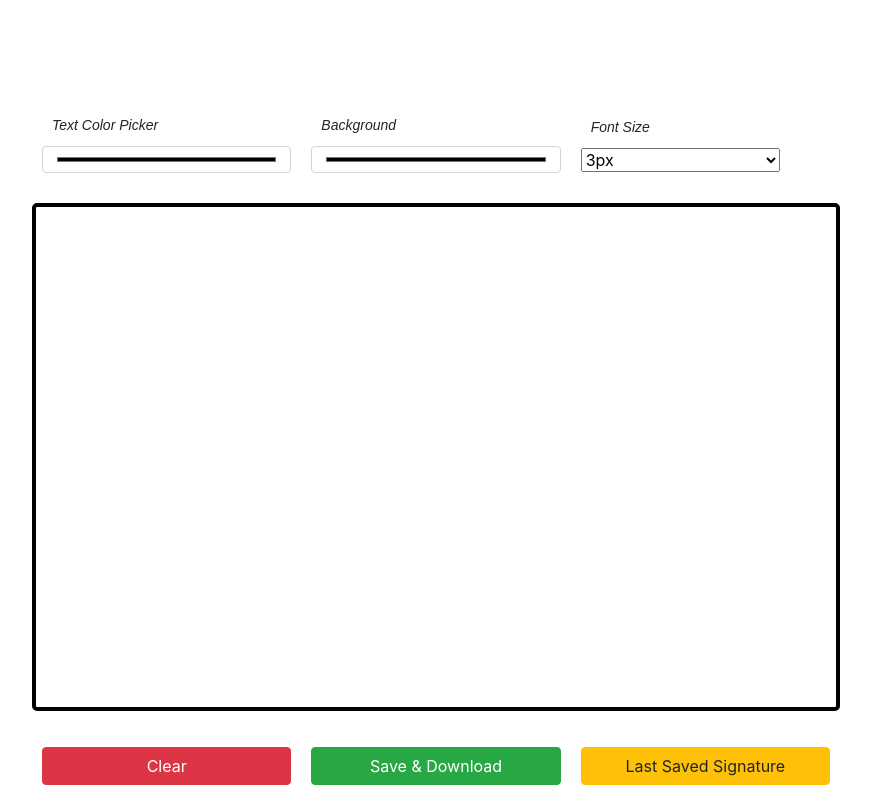
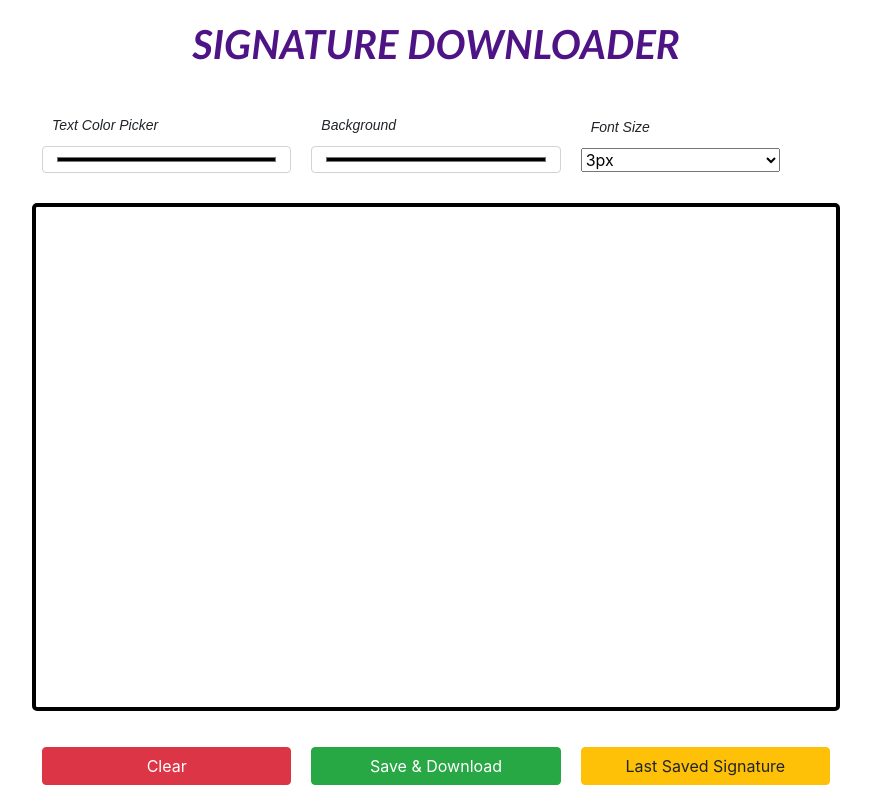
Before and after one commit to ch-ankit679/signature_app, a plain HTML site: page index.html in a window 1280 px wide. Shown: the whole page, without its empty margins (204-1075 px from the left). Drawn offline with nearby package versions, Linux system fonts and the light colour scheme.

Commit message:
Update index.html

```diff
--- a/index.html
+++ b/index.html
@@ -3,11 +3,16 @@
 <head>
   <meta charset="UTF-8">
   <meta name="viewport" content="width=device-width, initial-scale=1.0">
-  <title>Signature-App</title>
+  <title>Signature Downloader</title>
   <link href="style.css" rel="stylesheet">
   <link rel="stylesheet" href="https://cdn.jsdelivr.net/npm/bootstrap@4.0.0/dist/css/bootstrap.min.css" integrity="sha384-Gn5384xqQ1aoWXA+058RXPxPg6fy4IWvTNh0E263XmFcJlSAwiGgFAW/dAiS6JXm" crossorigin="anonymous">
+  <link rel="apple-touch-icon" sizes="180x180" href="favicon/apple-touch-icon.png">
+  <link rel="icon" type="image/png" sizes="32x32" href="favicon/favicon-32x32.png">
+  <link rel="icon" type="image/png" sizes="16x16" href="favicon/favicon-16x16.png">
+  <link rel="manifest" href="favicon/site.webmanifest">
 </head>
 <body>
+    <h1 class="title">SIGNATURE DOWNLOADER</h1>
     <div class="main">
         <div class="top">
             <div class="block">
```
